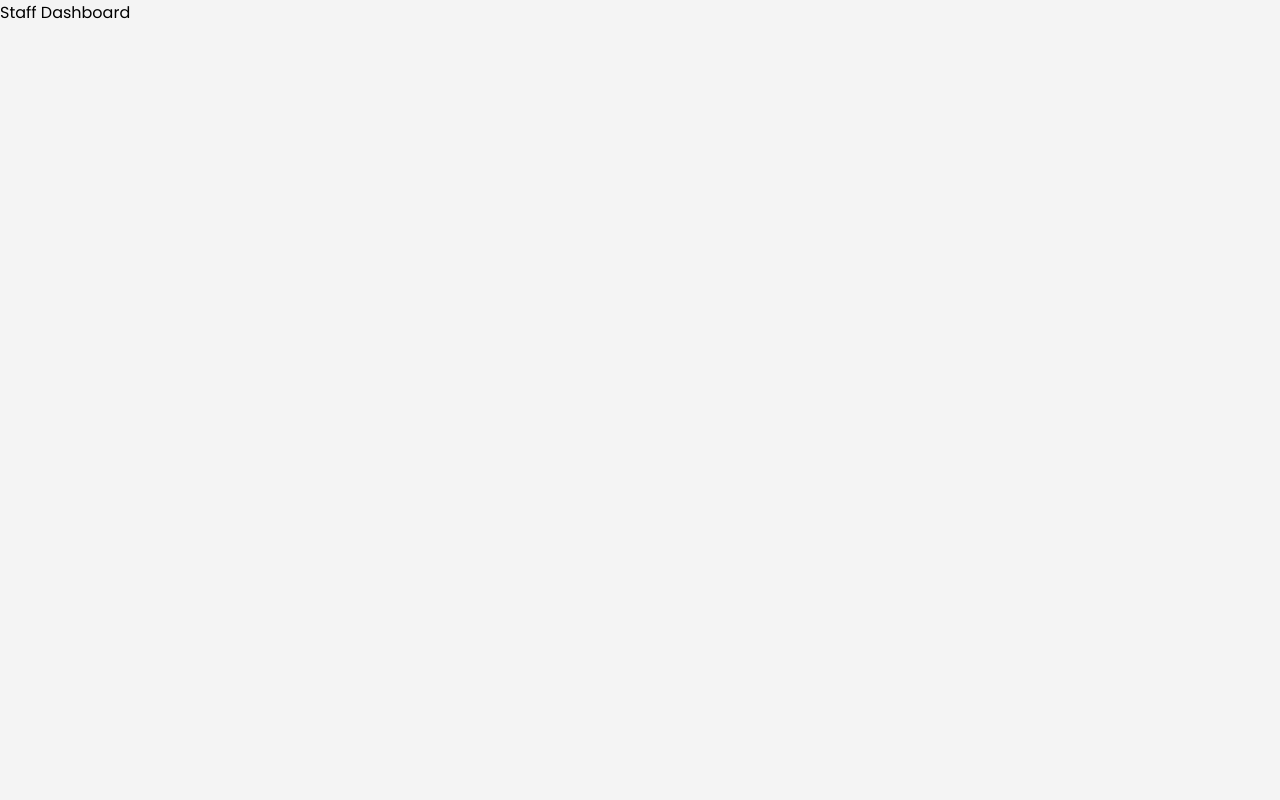
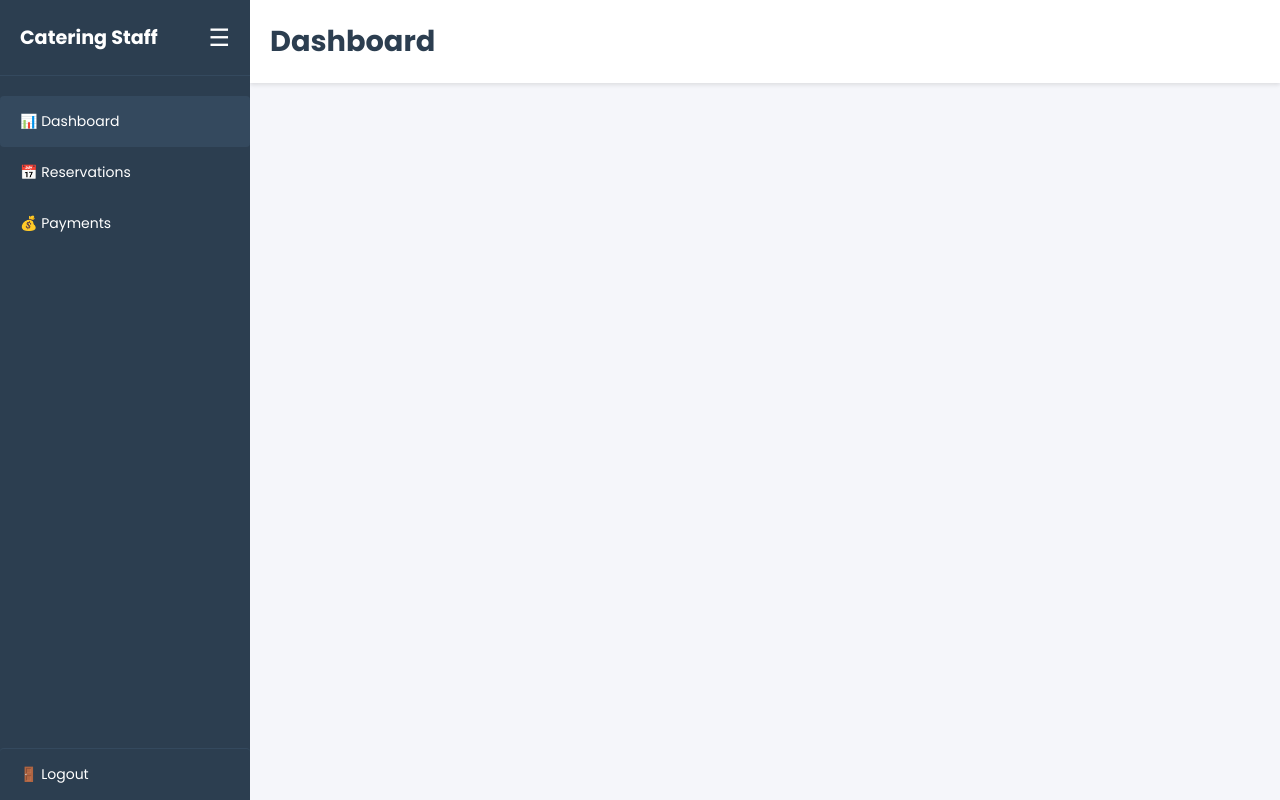
Before and after one commit to mrvndgl/catering-management-system, a React (Vite) app in the folder admin-staff-frontend/: page /staff/dashboard in a window 1280 px wide. Built offline with nearby package versions, Linux system fonts and the light colour scheme.

Commit message:
Added staff account and dashboard ui

```diff
--- a/admin-staff-frontend/src/App.jsx
+++ b/admin-staff-frontend/src/App.jsx
@@ -7,6 +7,7 @@ import AdminReservations from "./pages/ViewReservations/AdminReservations";
 import FeedbackManagement from "./pages/FeedbackManagement/FeedbackManagement";
 import ViewPayment from "./pages/ViewPayment/ViewPayment";
 import ProtectedRoute from "./pages/auth/ProtectedRoute";
+import StaffDashboard from "./pages/Dashboard/StaffDashboard";
 
 const App = () => {
   return (
@@ -26,7 +27,7 @@ const App = () => {
             </ProtectedRoute>
           }
         />
-        <Route path="/staff/dashboard" element={<div>Staff Dashboard</div>} />
+        <Route path="/staff/dashboard" element={<StaffDashboard />} />
       </Routes>
     </BrowserRouter>
   );
--- /dev/null
+++ b/admin-staff-frontend/src/pages/Dashboard/StaffDashboard.css
@@ -0,0 +1,123 @@
+.dashboard-container {
+    display: flex;
+    height: 100vh;
+    font-family: Arial, sans-serif;
+  }
+
+  .sidebar {
+    width: 250px;
+    background-color: #2c3e50;
+    color: white;
+    transition: width 0.3s;
+    position: relative;
+  }
+
+  .sidebar.collapsed {
+    width: 60px;
+  }
+
+  .sidebar.collapsed .sidebar-title,
+  .sidebar.collapsed .nav-button span {
+    display: none;
+  }
+
+  .sidebar-header {
+    padding: 20px;
+    display: flex;
+    align-items: center;
+    justify-content: space-between;
+    border-bottom: 1px solid #34495e;
+  }
+
+  .sidebar-title {
+    margin: 0;
+    font-size: 1.2rem;
+    white-space: nowrap;
+    overflow: hidden;
+    text-overflow: ellipsis;
+  }
+
+  .toggle-button {
+    background: none;
+    border: none;
+    color: white;
+    cursor: pointer;
+    font-size: 1.5rem;
+    padding: 0;
+  }
+
+  .toggle-button:hover {
+    opacity: 0.8;
+  }
+
+  .sidebar-nav {
+    padding: 20px 0;
+  }
+
+  .nav-button {
+    width: 100%;
+    padding: 15px 20px;
+    background: none;
+    border: none;
+    color: white;
+    text-align: left;
+    cursor: pointer;
+    transition: background-color 0.3s;
+    display: flex;
+    align-items: center;
+    gap: 10px;
+  }
+
+  .nav-button:hover,
+  .nav-button.active {
+    background-color: #34495e;
+  }
+
+  .logout-button {
+    position: absolute;
+    bottom: 0;
+    width: 100%;
+    padding: 15px 20px;
+    background: none;
+    border: none;
+    color: white;
+    text-align: left;
+    cursor: pointer;
+    border-top: 1px solid #34495e;
+    display: flex;
+    align-items: center;
+    gap: 10px;
+  }
+
+  .logout-button:hover {
+    background-color: #34495e;
+  }
+
+  .main-content {
+    flex: 1;
+    background-color: #f5f6fa;
+    overflow-y: auto;
+  }
+
+  .main-header {
+    background-color: white;
+    padding: 20px;
+    box-shadow: 0 2px 4px rgba(0,0,0,0.1);
+  }
+
+  .page-title {
+    margin: 0;
+    font-size: 1.8rem;
+    color: #2c3e50;
+  }
+
+  /* Media Query for Mobile Responsiveness */
+  @media (max-width: 768px) {
+    .sidebar {
+      width: 60px;
+    }
+
+    .sidebar-title {
+      display: none;
+    }
+  }
--- /dev/null
+++ b/admin-staff-frontend/src/pages/Dashboard/StaffDashboard.jsx
@@ -0,0 +1,68 @@
+import React, { useState } from "react";
+import { useNavigate } from "react-router-dom";
+import "./StaffDashboard.css";
+
+const StaffDashboard = () => {
+  const [activePage, setActivePage] = useState("dashboard");
+  const [isSidebarCollapsed, setIsSidebarCollapsed] = useState(false);
+  const navigate = useNavigate();
+
+  return (
+    <div className="dashboard-container">
+      {/* Sidebar */}
+      <div className={`sidebar ${isSidebarCollapsed ? "collapsed" : ""}`}>
+        <div className="sidebar-header">
+          <h2 className="sidebar-title">Catering Staff</h2>
+          <button
+            onClick={() => setIsSidebarCollapsed(!isSidebarCollapsed)}
+            className="toggle-button"
+          >
+            ☰
+          </button>
+        </div>
+
+        <nav className="sidebar-nav">
+          <button
+            onClick={() => setActivePage("dashboard")}
+            className={`nav-button ${
+              activePage === "dashboard" ? "active" : ""
+            }`}
+          >
+            📊 Dashboard
+          </button>
+
+          <button
+            onClick={() => setActivePage("reservations")}
+            className={`nav-button ${
+              activePage === "reservations" ? "active" : ""
+            }`}
+          >
+            📅 Reservations
+          </button>
+
+          <button
+            onClick={() => setActivePage("payments")}
+            className={`nav-button ${
+              activePage === "payments" ? "active" : ""
+            }`}
+          >
+            💰 Payments
+          </button>
+        </nav>
+
+        <button className="logout-button">🚪 Logout</button>
+      </div>
+
+      {/* Main Content */}
+      <div className="main-content">
+        <header className="main-header">
+          <h1 className="page-title">
+            {activePage.charAt(0).toUpperCase() + activePage.slice(1)}
+          </h1>
+        </header>
+      </div>
+    </div>
+  );
+};
+
+export default StaffDashboard;
```
Also changed, not shown: 2 other files (tests, documents, lock files or other folders).
